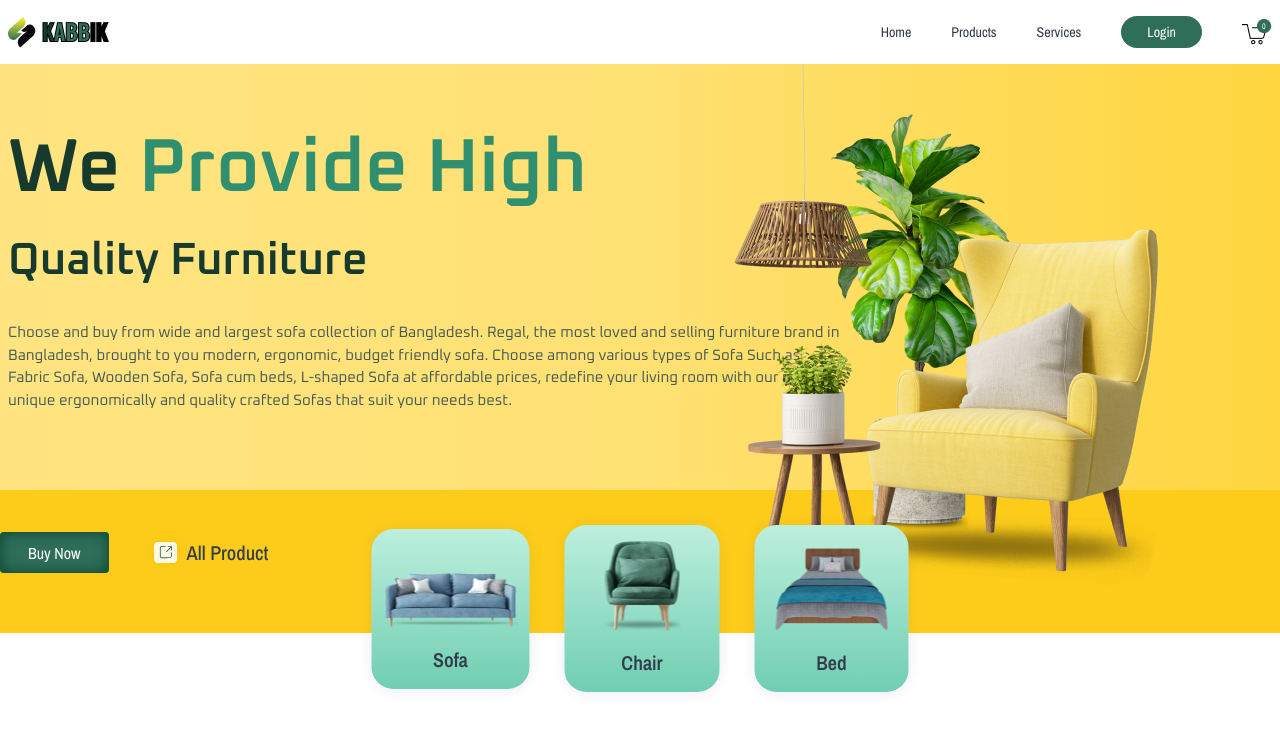
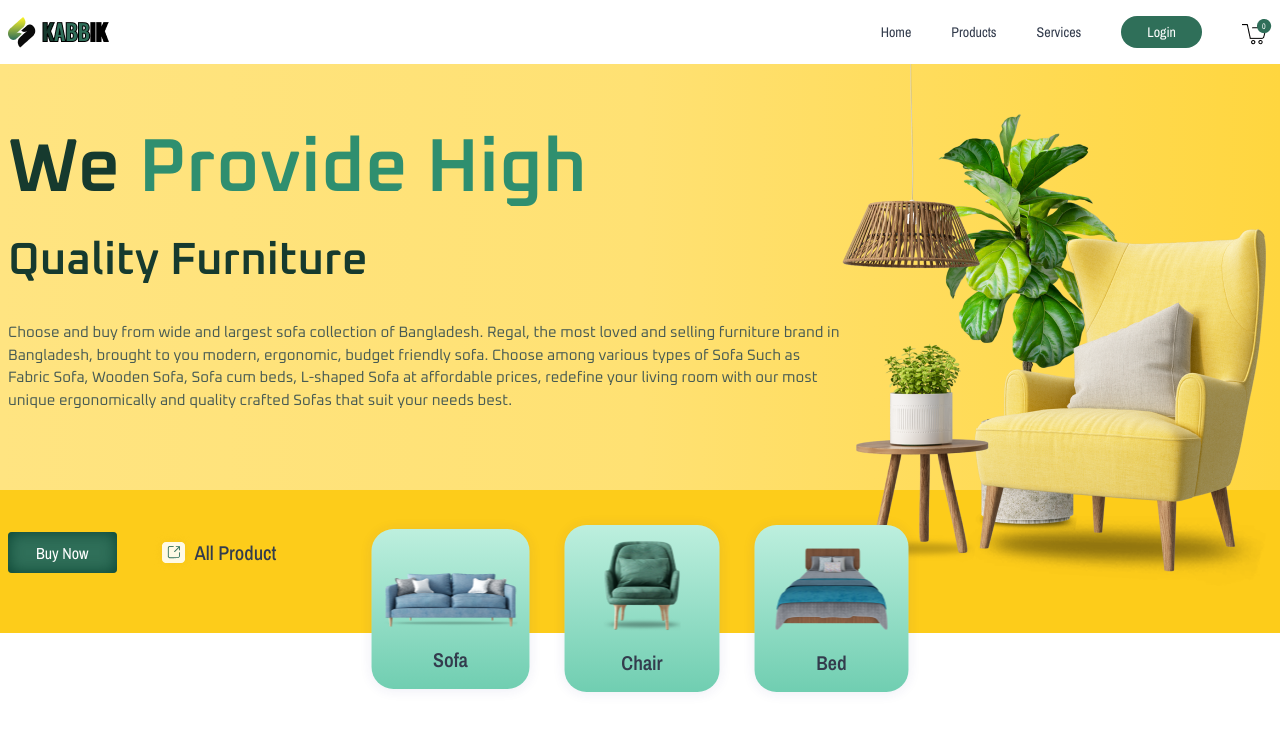
Before and after one commit to ShishirPHS/kabbik, a React (Vite) app: page / in a window 1280 px wide. Shown: the top 730 px of the page. Built offline with nearby package versions, Linux system fonts and the light colour scheme.

Commit message:
banner update

```diff
--- a/src/components/Banner/Banner.jsx
+++ b/src/components/Banner/Banner.jsx
@@ -30,7 +30,7 @@ const Banner = () => {
             </div>
             <div>
               <img
-                className="absolute right-[108px] top-0 z-10"
+                className="absolute right-0 top-0 z-10"
                 src={bannerRight}
                 alt="Banner Image"
               />
@@ -39,7 +39,7 @@ const Banner = () => {
         </div>
       </div>
       {/* banner lower */}
-      <div className="bg-[#FDCC1A] pt-[42px] pb-[60px] relative">
+      <div className="bg-[#FDCC1A] pt-[42px] pb-[60px] relative px-2">
         <div className="container mx-auto">
           <div className="flex">
             <button
```
